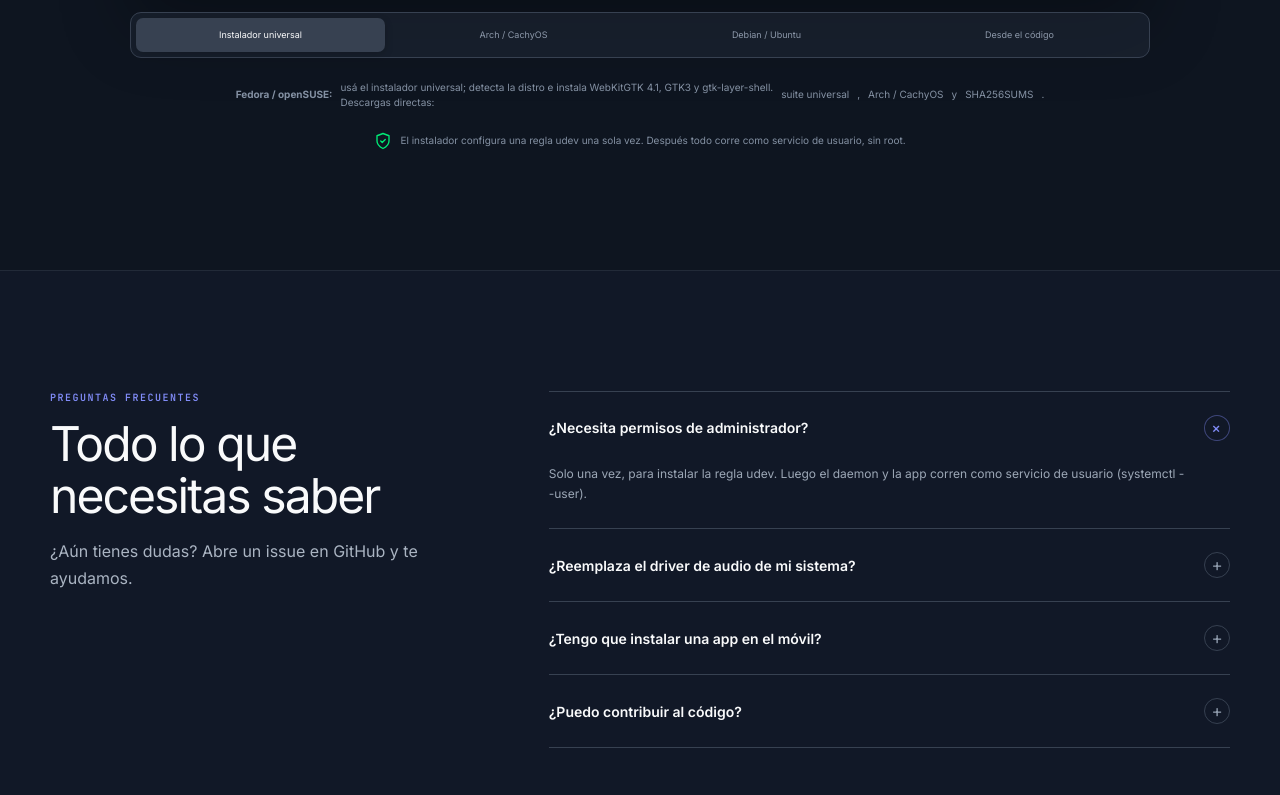
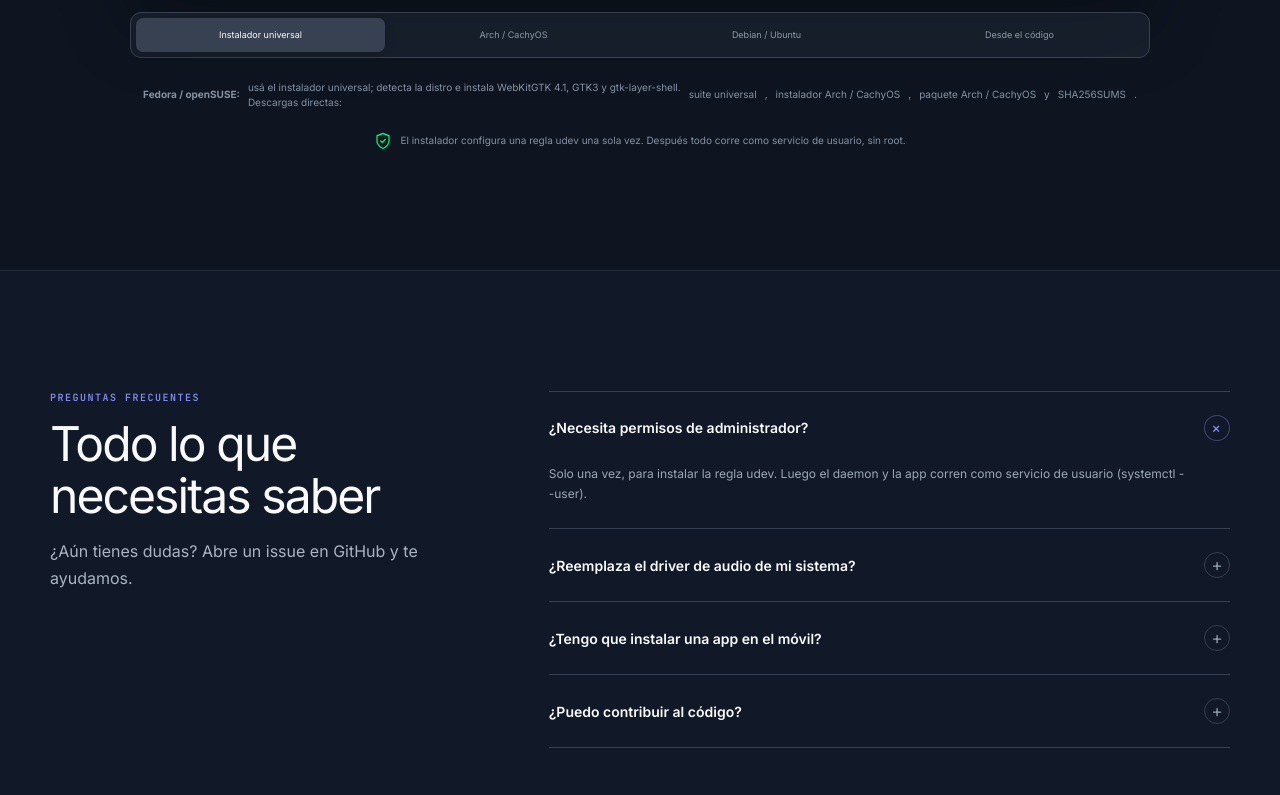
Before and after one commit to SebaAguiar/evo-linux-control-suite, an Astro site in the folder apps/landing/: page / in a window 1280 px wide. Shown: the part 6844-7639 px from the top of the page. Built offline with nearby package versions, Linux system fonts and the light colour scheme; Astro itself is replaced by a stand-in of ours.

Commit message:
feat(installer): add Arch/CachyOS native package installer
The landing only offered `curl ... .zst && sudo pacman -U`, which relies
entirely on pacman's dependency resolution and fails with a stale sync
database or corrupt cache entries.

- Add scripts/install-arch.sh: downloads the native package (verifying
  SHA256SUMS when available), reuses the stale-db/corrupt-cache handling
  from the main installer, then runs pacman -U.
- Publish install-arch.sh and a rebuilt suite tarball (with the updated
  install.sh) to the landing downloads.
- Point the Arch/CachyOS landing tab and README at install-arch.sh.

Co-authored-by: CommandCodeBot <noreply@commandcode.ai>

```diff
--- a/apps/landing/src/pages/index.astro
+++ b/apps/landing/src/pages/index.astro
@@ -1004,8 +1004,8 @@ const year = new Date().getFullYear();
                       data-command="curl -fLO https://sebaaguiar.github.io/evo-linux-control-suite/downloads/evo-suite-linux-x86_64.tar.gz &amp;&amp; tar -xzf evo-suite-linux-x86_64.tar.gz &amp;&amp; ./evo-suite-linux-x86_64/install.sh --install-deps"
                       data-output="Instalador universal para cualquier distro: detecta WebKitGTK, GTK3 y gtk-layer-shell e instala lo que falte">Instalador universal</button>
                     <button role="tab" aria-selected="false"
-                      data-command="curl -fLO https://sebaaguiar.github.io/evo-linux-control-suite/downloads/evo-linux-control-suite-bin-1.0.0-1-x86_64.pkg.tar.zst &amp;&amp; sudo pacman -U evo-linux-control-suite-bin-1.0.0-1-x86_64.pkg.tar.zst"
-                      data-output="Paquete nativo para Arch / CachyOS; pacman resuelve webkit2gtk-4.1, gtk3 y gtk-layer-shell">Arch / CachyOS</button>
+                      data-command="curl -fLO https://sebaaguiar.github.io/evo-linux-control-suite/downloads/install-arch.sh &amp;&amp; bash install-arch.sh"
+                      data-output="Paquete nativo para Arch / CachyOS: verifica webkit2gtk-4.1, gtk3 y gtk-layer-shell, limpia descargas falladas del caché de pacman y sincroniza la base de datos si está atrasada">Arch / CachyOS</button>
                     <button role="tab" aria-selected="false"
                       data-command="wget https://github.com/SebaAguiar/evo-linux-control-suite/releases/download/v1.0.0/EVO.Linux.Control.Suite_1.0.0_amd64.deb &amp;&amp; sudo apt install ./EVO.Linux.Control.Suite_1.0.0_amd64.deb"
                       data-output="App de escritorio en .deb; completá con la suite universal para instalar el daemon">Debian / Ubuntu</button>
@@ -1019,7 +1019,8 @@ const year = new Date().getFullYear();
                     <br />
                     Descargas directas:
                     <a href="https://sebaaguiar.github.io/evo-linux-control-suite/downloads/evo-suite-linux-x86_64.tar.gz">suite universal</a>,
-                    <a href="https://sebaaguiar.github.io/evo-linux-control-suite/downloads/evo-linux-control-suite-bin-1.0.0-1-x86_64.pkg.tar.zst">Arch / CachyOS</a>
+                    <a href="https://sebaaguiar.github.io/evo-linux-control-suite/downloads/install-arch.sh">instalador Arch / CachyOS</a>,
+                    <a href="https://sebaaguiar.github.io/evo-linux-control-suite/downloads/evo-linux-control-suite-bin-1.0.0-1-x86_64.pkg.tar.zst">paquete Arch / CachyOS</a>
                     y <a href="https://sebaaguiar.github.io/evo-linux-control-suite/downloads/SHA256SUMS">SHA256SUMS</a>.
                   </p>
                   <p class="install-note reveal">
```
Also changed, not shown: README.md, 4 other files.
